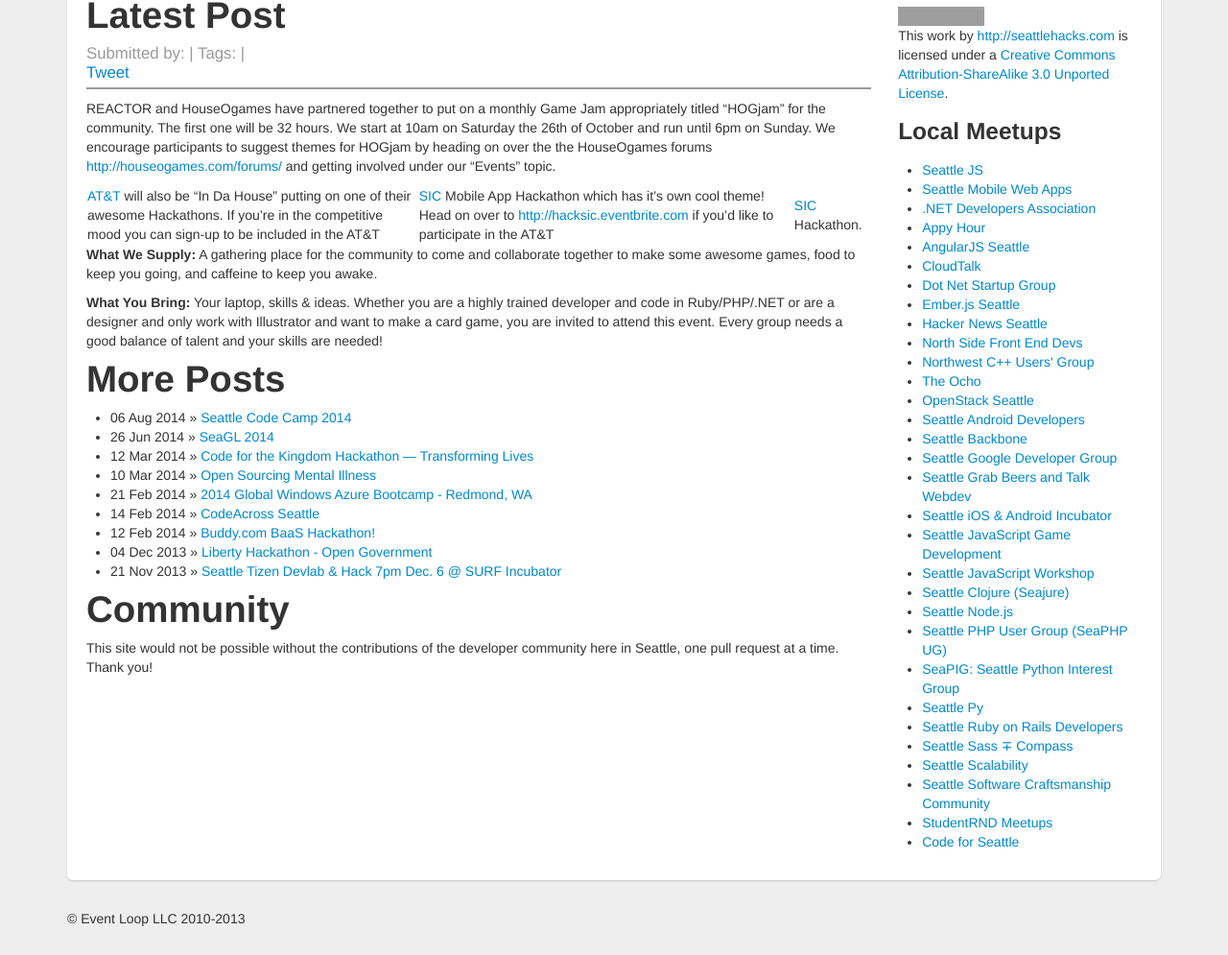
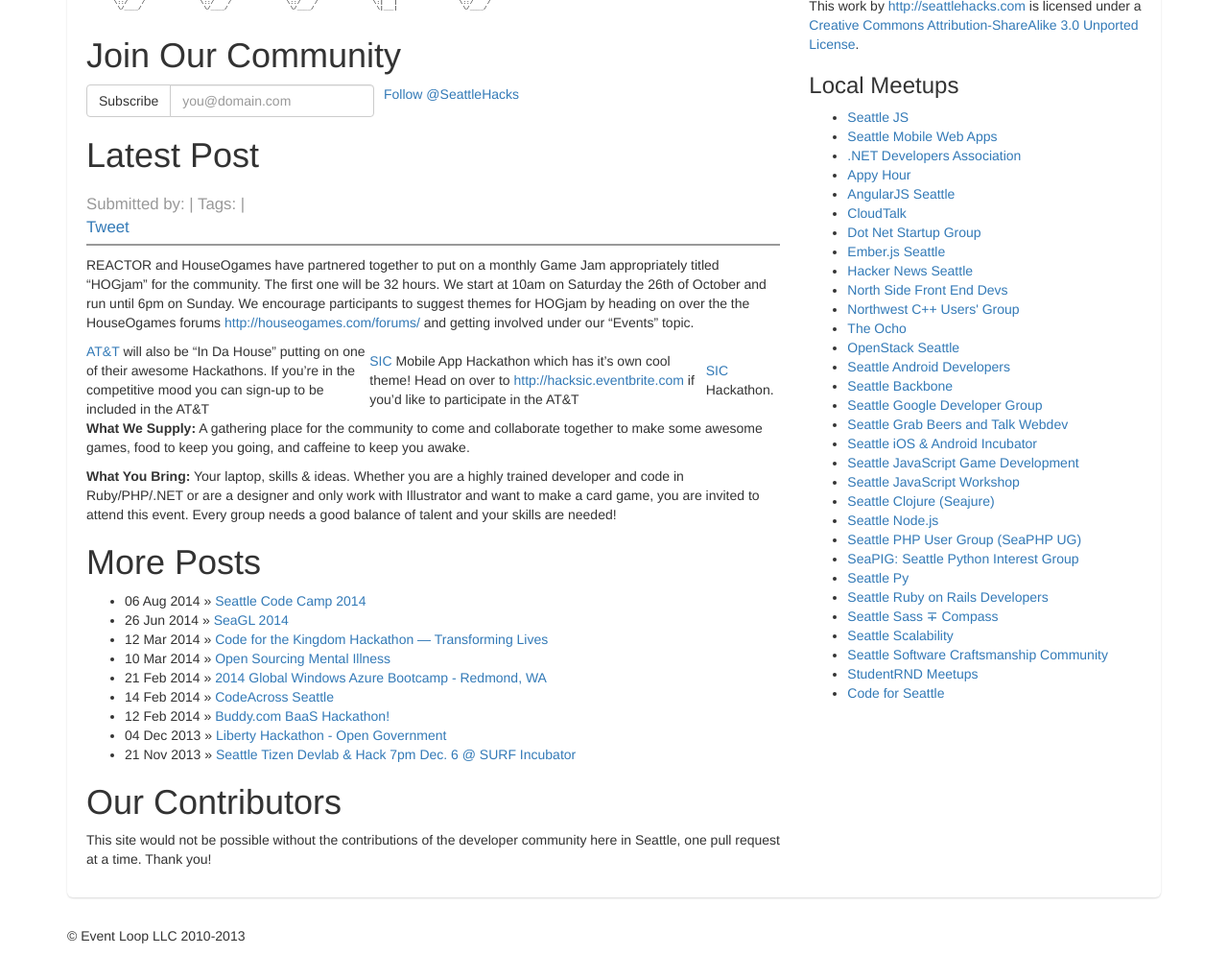
Before and after one commit to crtr0/seattlehacks, a Jekyll site: the page built from index.html, in a window 1280 px wide and 1319 px high, cut to the strip 324-1319 px from the top of the window. Shown: the whole strip at 96% size. Built offline with Jekyll 4.4.1, drawn with Linux system fonts in a browser that asks for light colours; Markdown is read by kramdown in place of the engine named in the settings; comment, search, counter and statistics services are not loaded; grey boxes are pictures that could not be loaded.

Commit message:
fixed Bootstrap, added email subscribe and Twitter follow

```diff
--- a/_layouts/default.html
+++ b/_layouts/default.html
@@ -26,8 +26,7 @@
   <head>
     <meta charset="utf-8">
     <title>Seattle Hacks - {{ page.title }}</title>
-    <link rel="stylesheet" href="/stylesheets/bootstrap.min.css">
-    <link rel="stylesheet" href="/stylesheets/bootstrap-responsive.min.css">
+    <link rel="stylesheet" href="//maxcdn.bootstrapcdn.com/bootstrap/3.3.2/css/bootstrap.min.css">
     <link rel="stylesheet" href="/stylesheets/site.css">
     <meta name="description" content="">
     <link href="/rss.xml" rel="alternate" title="{{ site.meta.site_title }} (RSS)" type="application/rss+xml" />
@@ -37,11 +36,20 @@
   </head>
   <body>
     <a href="https://github.com/crabasa/seattlehacks"><img style="position: absolute; top: 0; right: 0; border: 0; z-index:999999" src="https://s3.amazonaws.com/github/ribbons/forkme_right_red_aa0000.png" alt="Fork me on GitHub"></a>
-    <div class="navbar navbar-fixed-top">
-      <div class="navbar-inner">
-        <a class="brand" href="/">{{ site.meta.site_title }}</a>
-        <ul class="nav">
-          <li><a href="/">Home</a></li>
+
+    <nav class="navbar navbar-default" role="navigation">
+      <div class="container-fluid">
+        <div class="navbar-header">
+          <button type="button" class="navbar-toggle" data-toggle="collapse" data-target="#navbar-collapse">
+            <span class="sr-only">Toggle navigation</span>
+            <span class="icon-bar"></span>
+            <span class="icon-bar"></span>
+            <span class="icon-bar"></span>
+          </button>
+          <a class="navbar-brand" href="/">{{ site.meta.site_title }}</a>
+        </div>
+        <div class="collapse navbar-collapse" id="navbar-collapse">
+          <ul class="nav navbar-nav">
             <li><a href="/calendar">Calendar</a></li>
             <li><a href="/submit">Submit</a></li>
             <li><a href="/venues">Venues</a></li>
@@ -53,10 +61,12 @@
           </ul>
         </div>
       </div>
-    <div class="container-fluid">
+    </nav>
+
+    <div class="container">
       <div class="content">
-        <div class="row-fluid">
-          <div class="span9">
+        <div class="row">
+          <div class="col-md-8">
             {% if page.title != 'Home' %}
             <div class="page-header">
               <h1>{{ page.title }}</h1>
@@ -64,7 +74,7 @@
             {% endif %}
             {{ content }}
           </div>
-          <div class="span3">
+          <div class="col-md-4">
             <h3>About Us</h3>
             <p>Seattle Hacks is a community-driven resource for the developer community in Seattle, maintained by developers for developers. Feel free to post information about hackathons, hack spaces, workshops, conferences, meetups or anything else that you think would be of interest to developers. <a href="/submit">Contributing is easy</a>, just submit a pull request! Hit us up <a href="http://twitter.com/seattlehacks">@SeattleHacks</a> if you have any questions or feedback.</p>
             <p><a rel="license" href="http://creativecommons.org/licenses/by-sa/3.0/deed.en_US"><img alt="Creative Commons License" style="border-width:0" src="http://i.creativecommons.org/l/by-sa/3.0/88x31.png" /></a><br />This work by <a xmlns:cc="http://creativecommons.org/ns#" href="http://seattlehacks.com" property="cc:attributionName" rel="cc:attributionURL">http://seattlehacks.com</a> is licensed under a <a rel="license" href="http://creativecommons.org/licenses/by-sa/3.0/deed.en_US">Creative Commons Attribution-ShareAlike 3.0 Unported License</a>.</p>
--- a/index.html
+++ b/index.html
@@ -48,6 +48,43 @@
          \/____/                  \/____/                  \/____/                  \|___|                   \/____/
 
 </div>
+<h1>Join Our Community</h1>
+
+<div id="community_email">
+<!-- Begin MailChimp Signup Form -->
+<div id="mc_embed_signup">
+<form action="//seattlehacks.us1.list-manage.com/subscribe/post?u=ffa37cf28eebc9e75b8558f3b&amp;id=94b2319884" method="post" id="mc-embedded-subscribe-form" name="mc-embedded-subscribe-form" class="validate" target="_blank" novalidate>
+    <div id="mc_embed_signup_scroll">
+
+<div class="indicates-required"></div>
+<div class="mc-field-group input-group">
+  <span class="input-group-btn">
+    <input type="submit" value="Subscribe" name="subscribe" id="mc-embedded-subscribe" class="btn btn-default">
+  </span>
+  <input type="email" value="" name="EMAIL" class="required email form-control" placeholder="you@domain.com" id="mce-EMAIL">
+</div>
+  <div id="mce-responses" class="clear">
+    <div class="response" id="mce-error-response" style="display:none"></div>
+    <div class="response" id="mce-success-response" style="display:none"></div>
+  </div>    <!-- real people should not fill this in and expect good things - do not remove this or risk form bot signups-->
+    <div style="position: absolute; left: -5000px;"><input type="text" name="b_ffa37cf28eebc9e75b8558f3b_94b2319884" tabindex="-1" value=""></div>
+    <div class="clear"></div>
+    </div>
+</form>
+</div>
+<!--End mc_embed_signup-->
+</div>
+<div id="community_twitter">
+<a class="twitter-follow-button"
+  href="https://twitter.com/SeattleHacks"
+  data-show-count="true"
+  data-size="large">
+Follow @SeattleHacks
+</a>
+<script>window.twttr=(function(d,s,id){var js,fjs=d.getElementsByTagName(s)[0],t=window.twttr||{};if(d.getElementById(id))return;js=d.createElement(s);js.id=id;js.src="https://platform.twitter.com/widgets.js";fjs.parentNode.insertBefore(js,fjs);t._e=[];t.ready=function(f){t._e.push(f);};return t;}(document,"script","twitter-wjs"));</script>
+</div>
+<div style="clear:both"></div>
+
 <h1>Latest Post</h1>
 {% assign page = site.posts.first %}
 {% include post.html %}
@@ -60,7 +97,7 @@
 {% endfor %}
 </ul>
 
-<h1>Community</h1>
+<h1>Our Contributors</h1>
 <p>This site would not be possible without the contributions of the developer
 community here in Seattle, one pull request at a time. Thank you!</p>
 <div id="collaborators">
--- a/stylesheets/site.css
+++ b/stylesheets/site.css
@@ -1,14 +1,7 @@
+#community_email { width: 300px; float:left;}
+#community_twitter { width: 300px; float:left; margin-left:10px;}
+
 body {
-  padding-top: 40px;
-  background-color: #eee;
-  margin: 0px 50px;
-}
-
-
-.navbar .navbar-inner {
-  /*background-color: #5B9C64;*/
-  /*background-image: -webkit-linear-gradient(top, #5B9C64, #517B58);*/
-  padding-left: 20px;
 }
 
 
```
Also changed, not shown: other parts of index.html (+7 -5 lines). Lines whose indentation alone changed are shown as unchanged.
